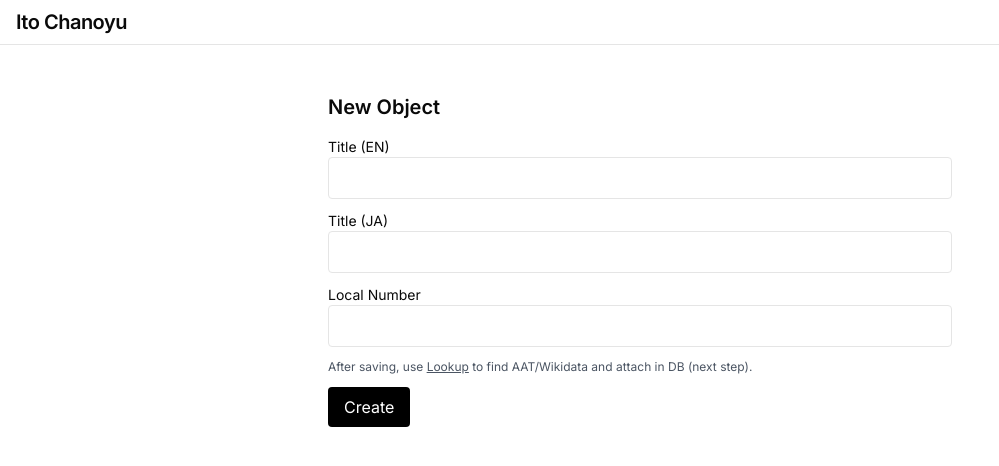
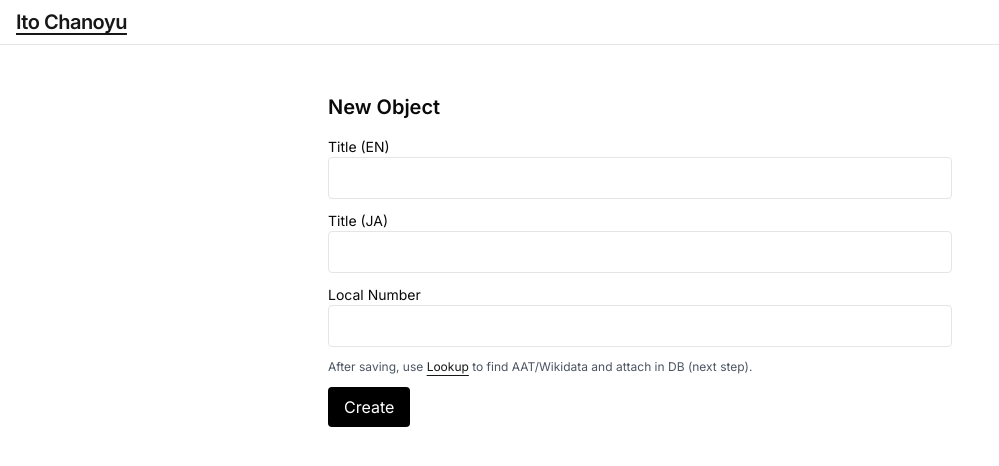
Before and after one commit to Joi/chanoyu-db, a Next.js app: page /admin/new in a window 1280 px wide. Shown: the top 466 px of the page, without its empty margins (0-999 px from the left). Built offline with nearby package versions, Linux system fonts and the light colour scheme; no server answers.

Commit message:
feat(ux): make anchors visibly clickable globally; promote nav Lookup/Login to buttons

```diff
--- a/app/components/NavBarClient.tsx
+++ b/app/components/NavBarClient.tsx
@@ -84,7 +84,7 @@ export default function NavBarClient({ isLoggedIn, isAdmin }: { isLoggedIn: bool
         Menu
       </button>
       <a className="font-medium text-sm hidden md:inline" href="/">Home</a>
-      <a className="font-medium text-sm hidden md:inline" href="/lookup">Lookup</a>
+      <a className="hidden md:inline btn btn-outline text-sm" href="/lookup" role="button">Lookup</a>
 
       <div className="relative hidden md:block">
         <input
@@ -150,7 +150,7 @@ export default function NavBarClient({ isLoggedIn, isAdmin }: { isLoggedIn: bool
           </div>
         </details>
       ) : (
-        <a className="font-medium text-sm hidden md:inline" href="/login">Login</a>
+        <a className="hidden md:inline btn btn-primary text-sm" href="/login" role="button">Login</a>
       )}
 
       {mobileOpen ? (
--- a/app/globals.css
+++ b/app/globals.css
@@ -82,6 +82,9 @@ html, body { padding: 0; margin: 0 }
 
 /* Global clickable link and button affordances */
 @layer components {
+  a {
+    @apply underline underline-offset-4 text-primary hover:no-underline;
+  }
   .btn {
     @apply inline-flex items-center justify-center rounded-md text-sm font-medium transition-colors focus-visible:outline-none focus-visible:ring-1 focus-visible:ring-ring;
     @apply px-4 py-2;
```
